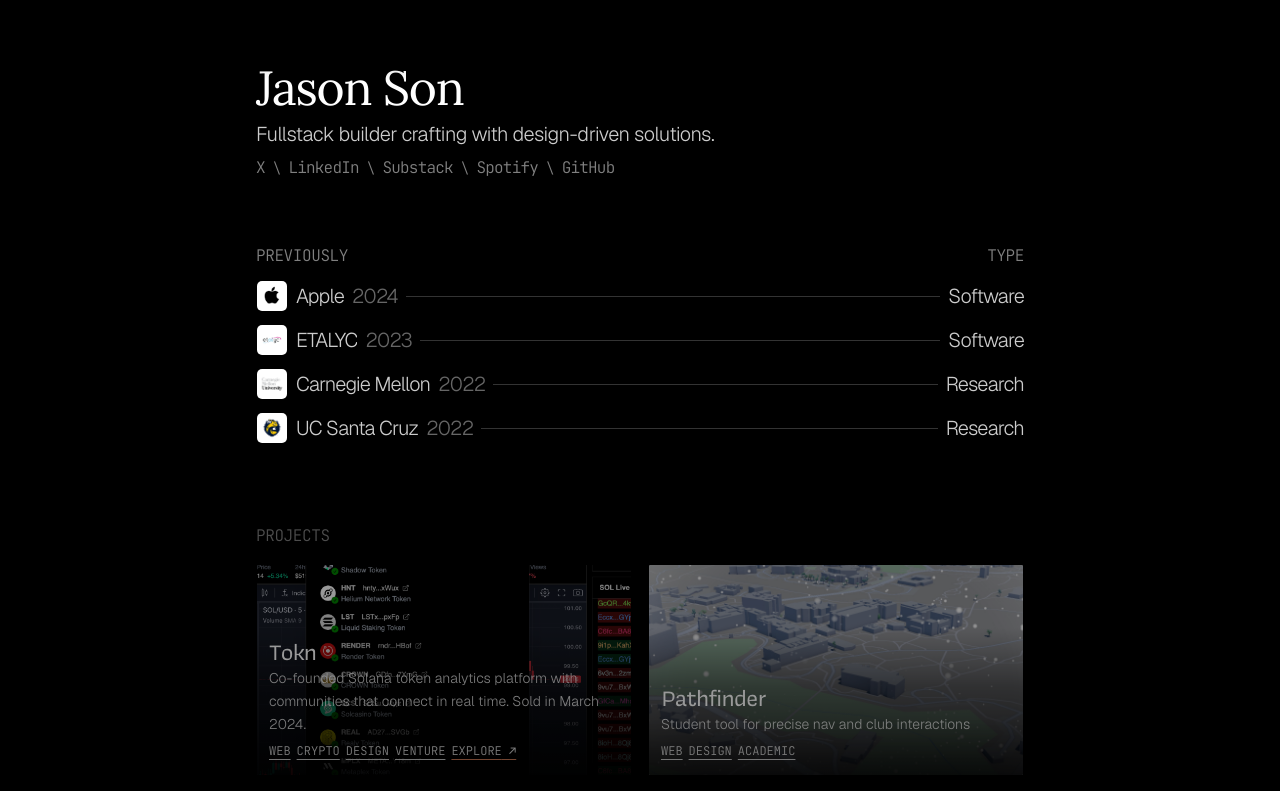
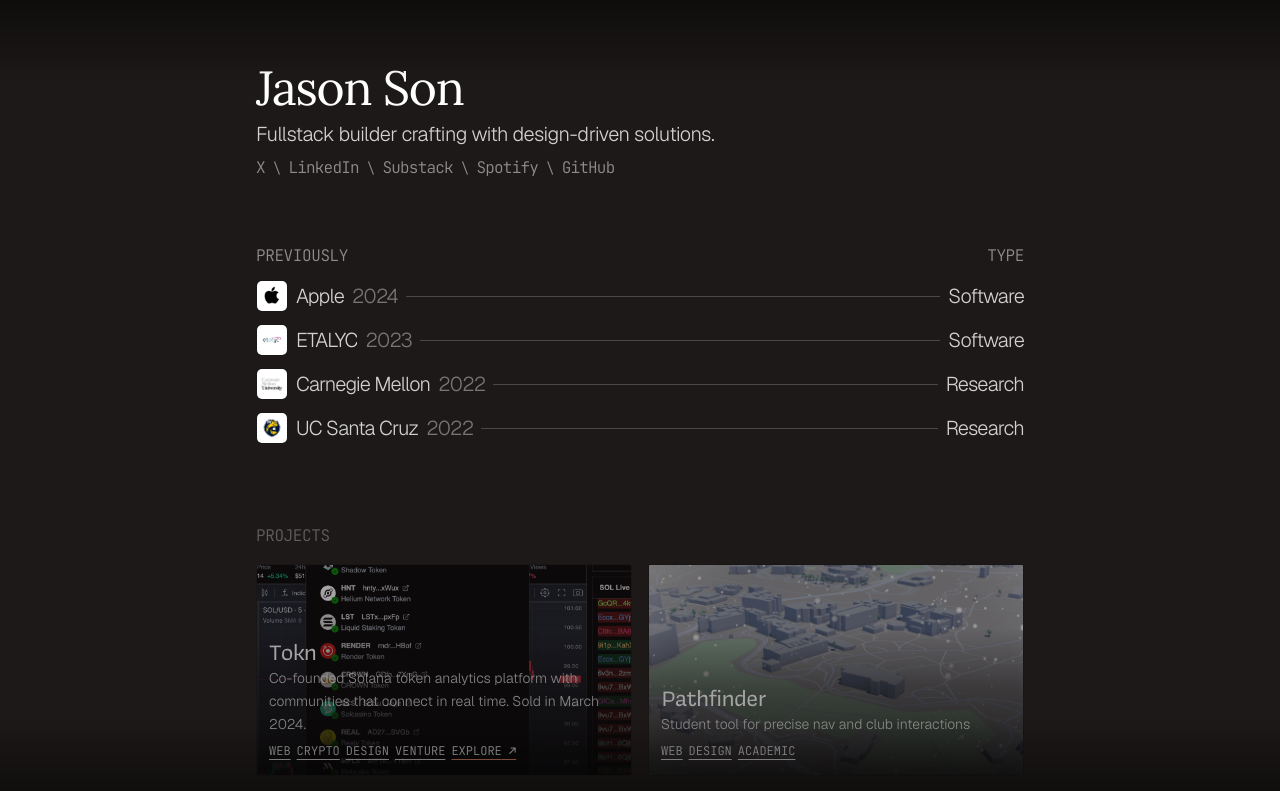
Before and after one commit to vznh/mole, a Next.js app: page / in a window 1280 px wide. Shown: the top 791 px of the page. Built offline with nearby package versions, Linux system fonts and the light colour scheme.

Commit message:
add: bg change to charcoal

```diff
--- a/src/views/index.tsx
+++ b/src/views/index.tsx
@@ -13,7 +13,7 @@ const IndexView = () => {
 
   return (
     <div className="relative min-h-screen overflow-hidden">
-    <div className="flex flex-col px-[5%] py-[10%] md:py-[5%] md:px-[20%] gap-y-2 pb-[200px]">
+    <div className="flex flex-col px-[5%] py-[10%] md:py-[5%] md:px-[20%] gap-y-2 pb-[200px] bg-[#1E1919]">
       <div className="w-full flex flex-row justify-between items-start">
         {/* Left: Name, description, links */}
         <div className="flex flex-col gap-y-2">
```
